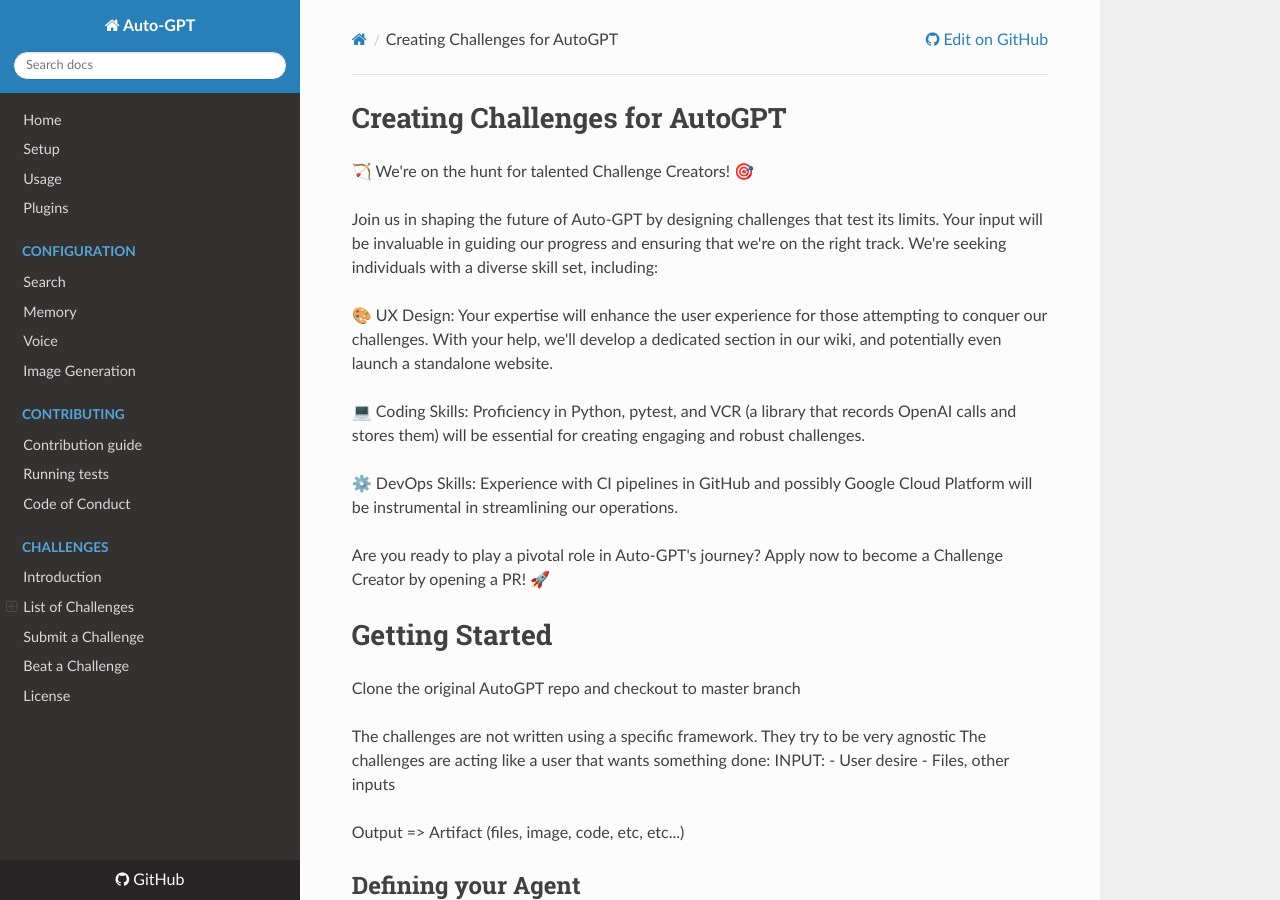
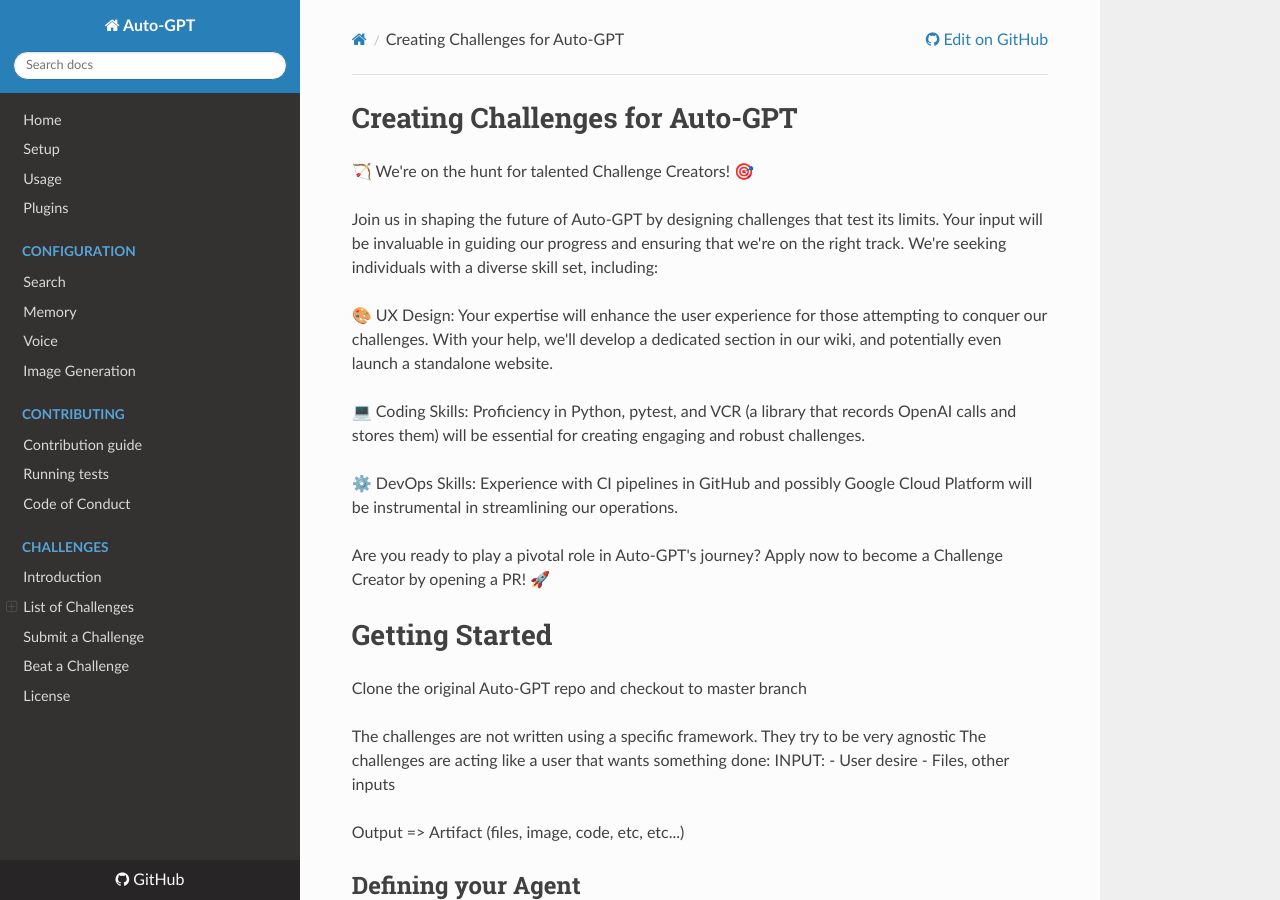
Before and after one commit to flatfishyh/AutoGPT, an MkDocs documentation site: the page built from docs/challenges/building_challenges.md, in a window 1280 px wide and 900 px high. Built offline with MkDocs 1.6.1, drawn with Linux system fonts in a browser that asks for light colours; nearby versions of some CDN libraries.

Commit message:
Fix typo and links in documentation (#4440)

```diff
--- a/docs/challenges/building_challenges.md
+++ b/docs/challenges/building_challenges.md
@@ -1,4 +1,4 @@
-# Creating Challenges for AutoGPT
+# Creating Challenges for Auto-GPT
 
 🏹 We're on the hunt for talented Challenge Creators! 🎯
 
@@ -14,7 +14,7 @@ Are you ready to play a pivotal role in Auto-GPT's journey? Apply now to become
 
 
 # Getting Started
-Clone the original AutoGPT repo and checkout to master branch
+Clone the original Auto-GPT repo and checkout to master branch
 
 
 The challenges are not written using a specific framework. They try to be very agnostic
```
Also changed, not shown: CONTRIBUTING.md (+2 -2 lines).
